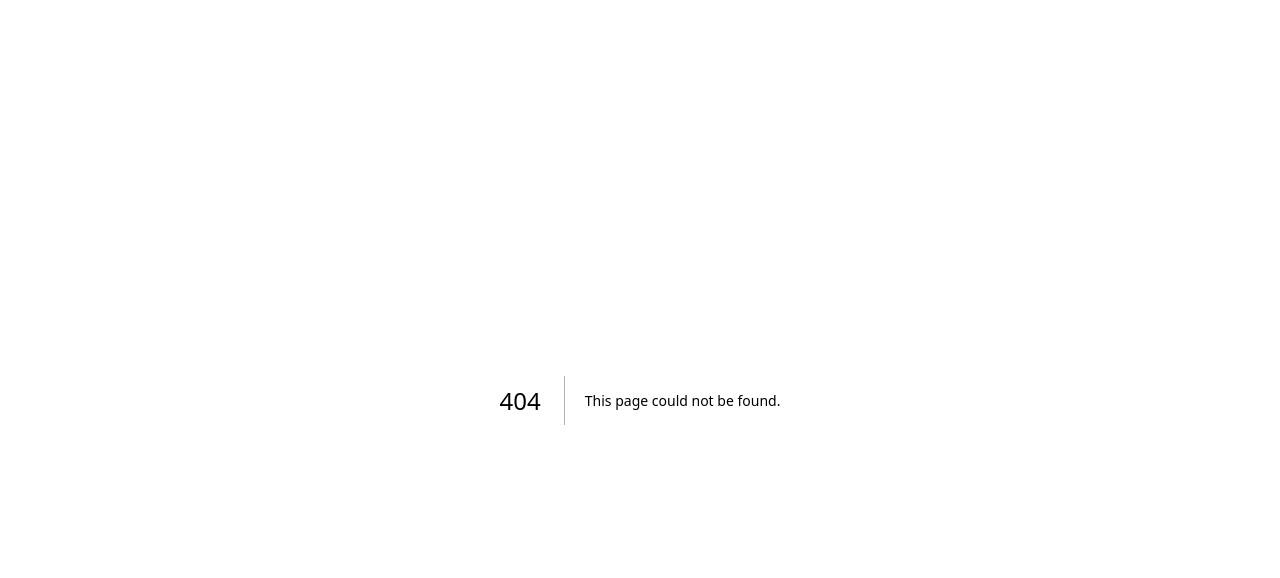
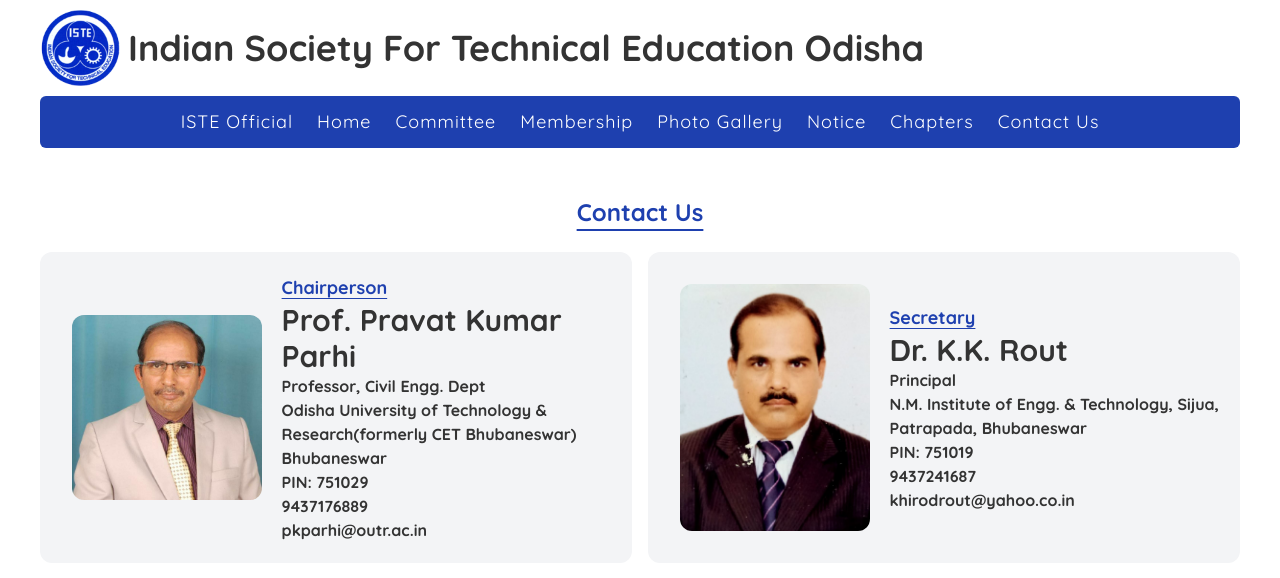
Before and after one commit to DineshRout779/iste-odisha, a Next.js app: page /contactUs in a window 1280 px wide. Before the commit this address had no page. Shown: the top 578 px of the page. Built offline with nearby package versions, Linux system fonts and the light colour scheme.

Commit message:
feat : contact us details added ✨

```diff
--- a/components/committeeMember/CommitteeMemberCard.js
+++ b/components/committeeMember/CommitteeMemberCard.js
@@ -10,11 +10,10 @@
   designation,
   photo,
 }) => {
-  console.log(photo);
   return (
-    <div className="bg-gray-100 p-4 rounded-xl font-bold grid grid-cols-5 gap-1 items-center">
+    <div className="bg-gray-100 p-4 rounded-xl font-bold grid grid-cols-5 gap-1 items-center justify-center">
       {/* <image /> */}
-      <figure className="p-4 col-span-2">
+      <figure className="p-4 col-span-5 sm:col-span-2 flex justify-center">
         <Image
           src={photo.src}
           alt={`${name}'s Photo`}
--- a/components/navbar/Navbar.js
+++ b/components/navbar/Navbar.js
@@ -96,7 +96,7 @@
           <Link href='/photoGallery' className='nav-menu cursor-pointer p-1'>Photo Gallery</Link>
           <p className='nav-menu cursor-pointer p-1'>Notice</p>
           <p className='nav-menu cursor-pointer p-1'>Chapters</p>
-          <p className='nav-menu cursor-pointer p-1'>Contact Us</p>
+          <Link href='/contactUs' className='nav-menu cursor-pointer p-1'>Contact Us</Link>
         </div>
       </div>
     </>
--- /dev/null
+++ b/src/pages/contactUs.js
@@ -0,0 +1,48 @@
+import CommitteeMemberCard from "components/committeeMember/CommitteeMemberCard";
+import Navbar from "components/navbar/Navbar";
+import KKRout from "public/committeeMembers/KKRout.jpg";
+import PravatParhi from "public/committeeMembers/PravatKumarParhiPic.jpg";
+
+const ContactUs = () => {
+  const contactData = [
+    {
+      photo: PravatParhi,
+      position: "Chairperson",
+      name: "Prof. Pravat Kumar Parhi",
+      designation: "Professor, Civil Engg. Dept",
+      phoneNumber: ["9437176889"],
+      email: ["pkparhi@outr.ac.in"],
+      address:
+        "Odisha University of Technology & Research(formerly CET Bhubaneswar) Bhubaneswar",
+      pincode: "751029",
+    },
+    {
+      photo: KKRout,
+      position: "Secretary",
+      name: "Dr. K.K. Rout",
+      designation: "Principal",
+      phoneNumber: ["9437241687"],
+      email: ["khirodrout@yahoo.co.in"],
+      address:
+        "N.M. Institute of Engg. & Technology, Sijua, Patrapada, Bhubaneswar",
+      pincode: "751019",
+    },
+  ];
+
+  return (
+    <div>
+      <Navbar />
+      <div className="container mx-auto max-w-[1200px] py-2 w-[95%]">
+        <h2 className="text-center text-2xl font-bold my-4 p-2 underline underline-offset-8 text-blue-800">
+          Contact Us
+        </h2>
+        <div className="grid grid-cols-1 md:grid-cols-2 gap-4">
+          {contactData.map((item) => (
+            <CommitteeMemberCard key={item?.email[0]} {...item} />
+          ))}
+        </div>
+      </div>
+    </div>
+  );
+};
+export default ContactUs;
```
